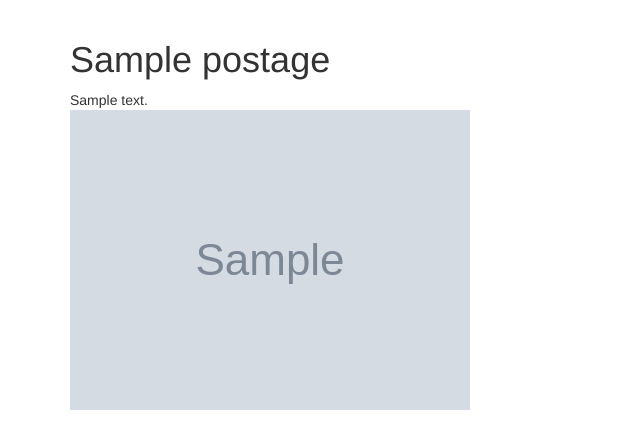
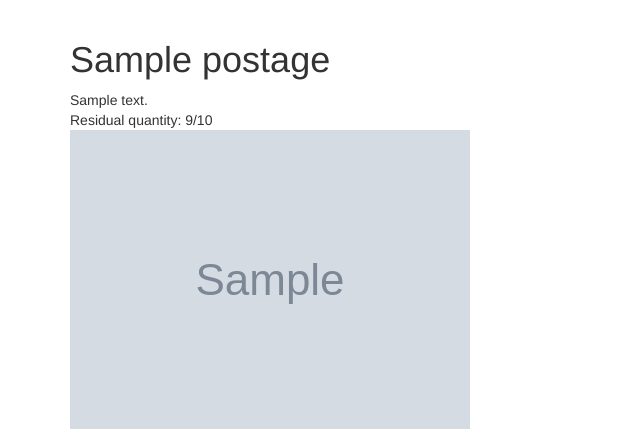
Before and after one commit to pueue/canape, a Django app: page /detail/1/ in a window 1280 px wide. Shown: the part 52-481 px from the top of the page, without its empty margins (0-640 px from the left). Run offline with Django 3.2, Linux system fonts and the light colour scheme; tables that the repository leaves empty hold one stand-in row (values such as "Sample post"); grey boxes marked "Sample" are stand-in pictures; some libraries are stand-ins or nearby versions.

Commit message:
postage 사용량/전체수량 표시

```diff
--- a/postage/templates/postageDetail.html
+++ b/postage/templates/postageDetail.html
@@ -4,6 +4,9 @@
 <div class="postage">
 	<h1 class="postage_title"> {{ postage.title }}</h1>
 	<div class="postage_description">{{ postage.description }}</div>
+	<div class="postage_quantity">
+		Residual quantity: {{ residual_quantity }}/{{ postage.quantity }}
+	</div>
 	<div class="postage_image">
 		<img src="{{ postage.image.url }}" alt="" />
 	</div>
--- a/postage/views.py
+++ b/postage/views.py
@@ -1,6 +1,6 @@
 from django.shortcuts import render, redirect
 from .forms import CreateForm, EditForm
-from .models import Postage
+from .models import Postage, Code
 from django.core.urlresolvers import reverse
 from django.http import HttpResponseRedirect
 from django.contrib.auth.decorators import login_required
@@ -26,11 +26,14 @@ def postageCreate(request):
 def postageDetail(request, postage_id):
 	try:
 		postage = Postage.objects.get(id=postage_id);
+		used_quantity = Code.objects.filter(postage=postage).count();
+		residual_quantity = postage.quantity - used_quantity;
 	except Postage.DoesNotExist:
 		return redirect('home')
 
 	context = {
 		'postage': postage,
+		'residual_quantity': residual_quantity,
 	}
 	return render(request, 'postageDetail.html', context)
 
```
